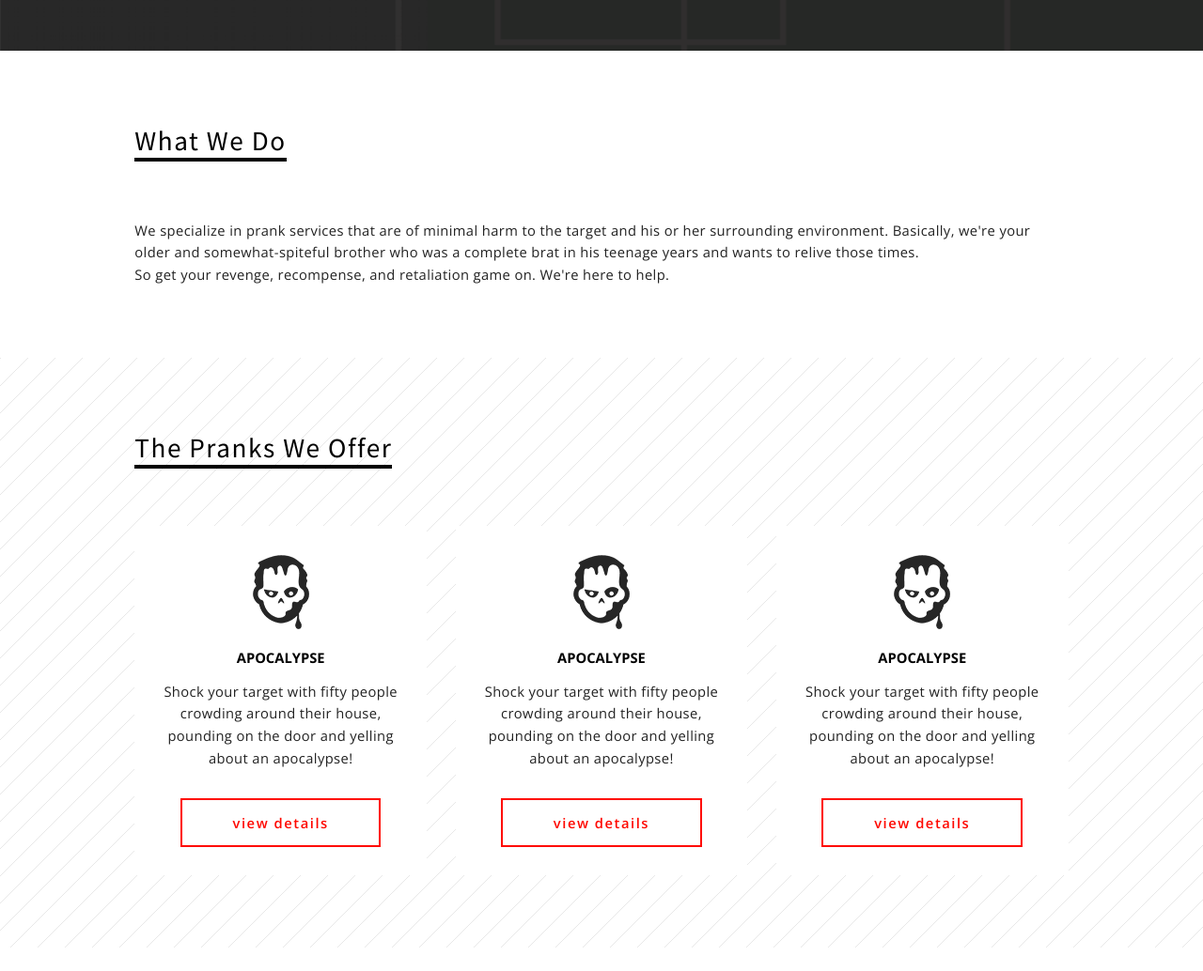
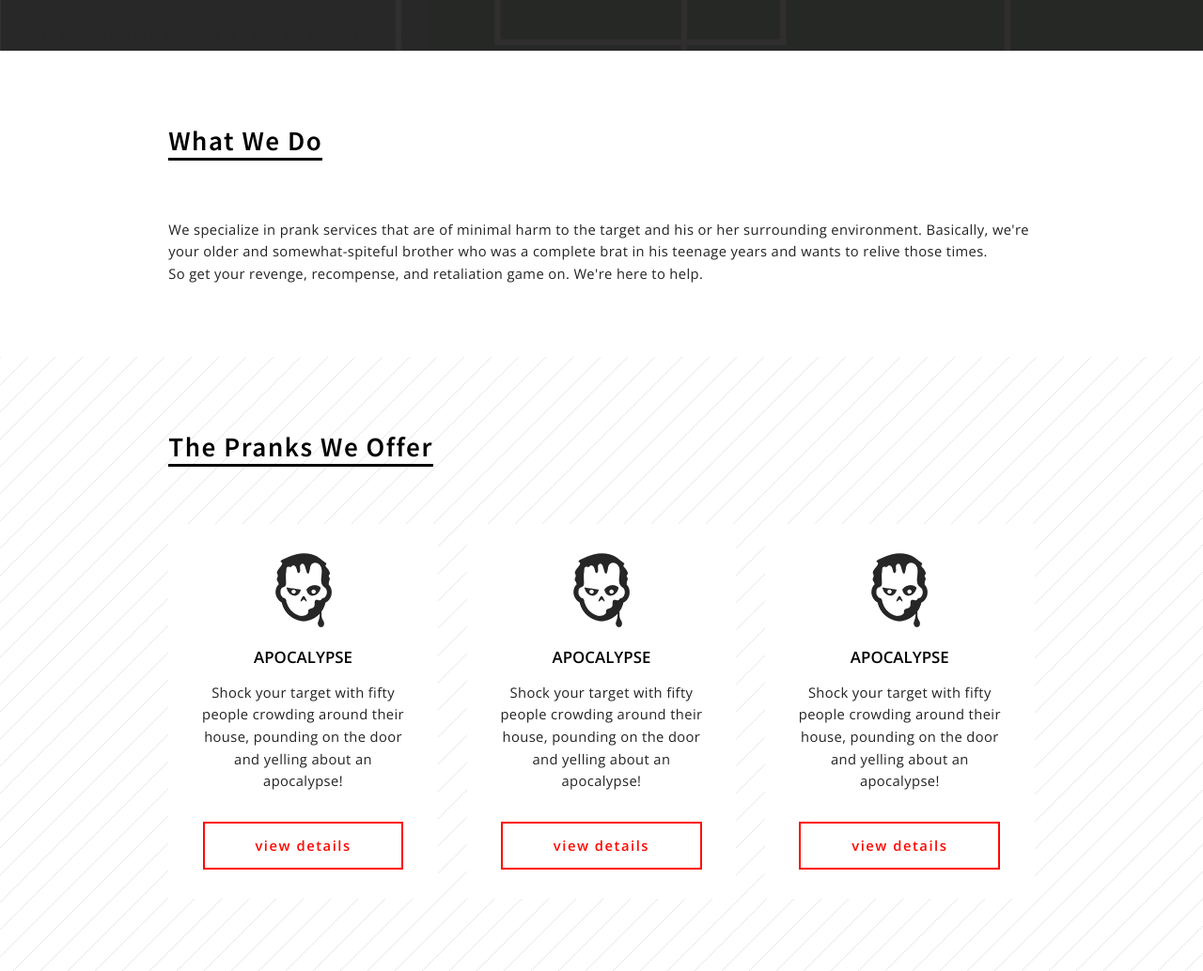
Before and after one commit to charhew-zz/prankr, a plain HTML site: page index.html in a window 1280 px wide. Shown: the part 560-1594 px from the top of the page at 94% size. Drawn offline with nearby package versions, Linux system fonts and the light colour scheme.

Commit message:
fixed line-length issue - now when the screen is really wide, the centered-container is a fixed width instead of being 80%

```diff
--- a/css/grid.css
+++ b/css/grid.css
@@ -35,6 +35,13 @@
 
 .col-12of12 {
 	width:100%;
+}
+
+@media (min-width: 72em) {
+	/*centered container is fixed after a certain point*/
+	.container-centered {
+		width: 62rem;
+	}
 }
 
 @media (max-width: 84.375em) {
--- a/css/main.css
+++ b/css/main.css
@@ -209,10 +209,10 @@ h1 {
 h2 {
 	font-family: "Source Sans Pro";
 	display: inline-block;
-	border-bottom: solid 4.5px #000;
+	border-bottom: solid 3px #000;
 	font-size: 1.9rem;
 	letter-spacing: .1rem;
-	font-weight: 400;
+	font-weight: 600;
 	margin-bottom: 4rem;
 	text-align: center;
 }
@@ -361,6 +361,8 @@ button styling
 	text-transform: uppercase;
 	margin-top: 1rem;
 	margin-bottom: 1rem;
+	font-weight: 600;
+	font-size: 1.1rem;
 }
 
 .product-listing p {
```
